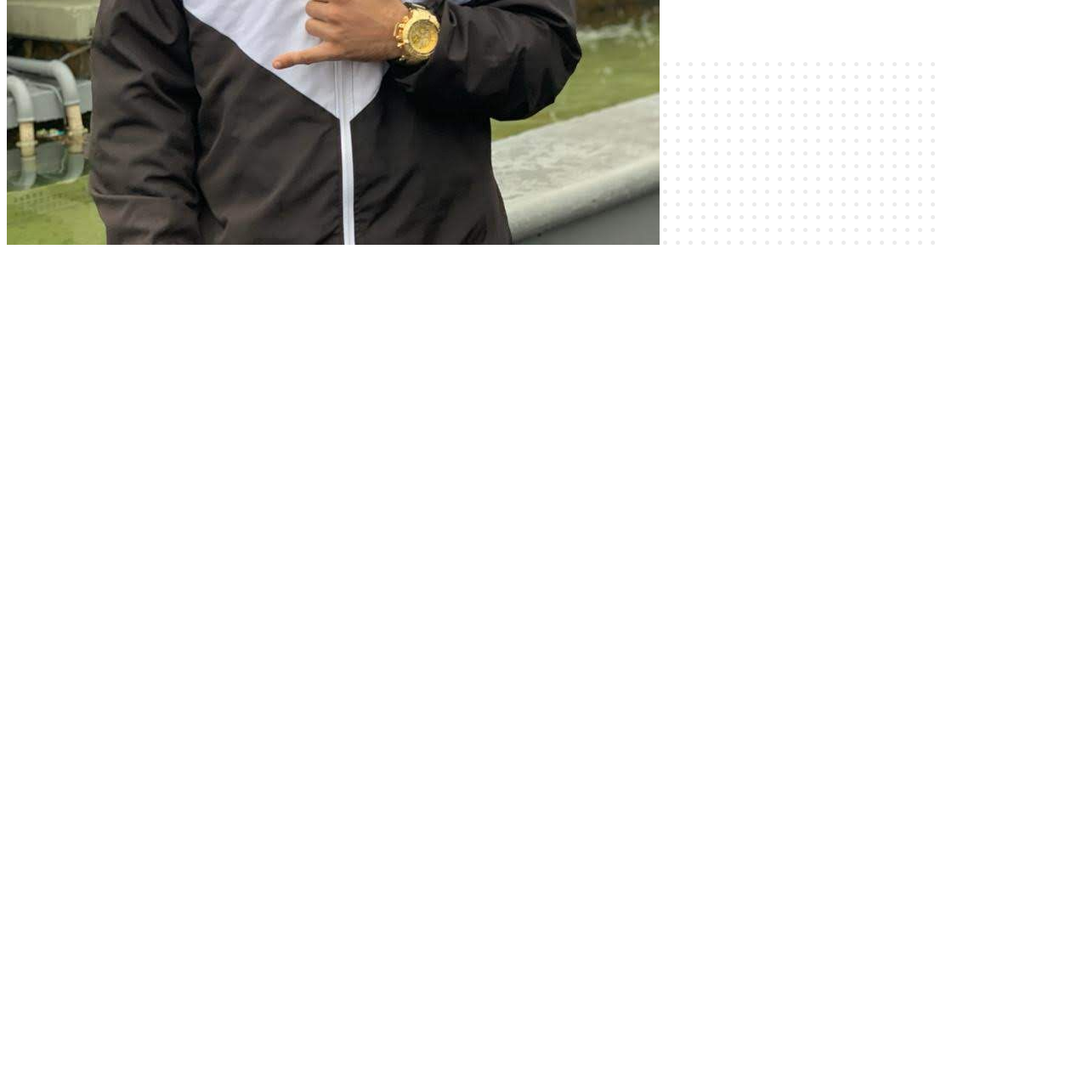
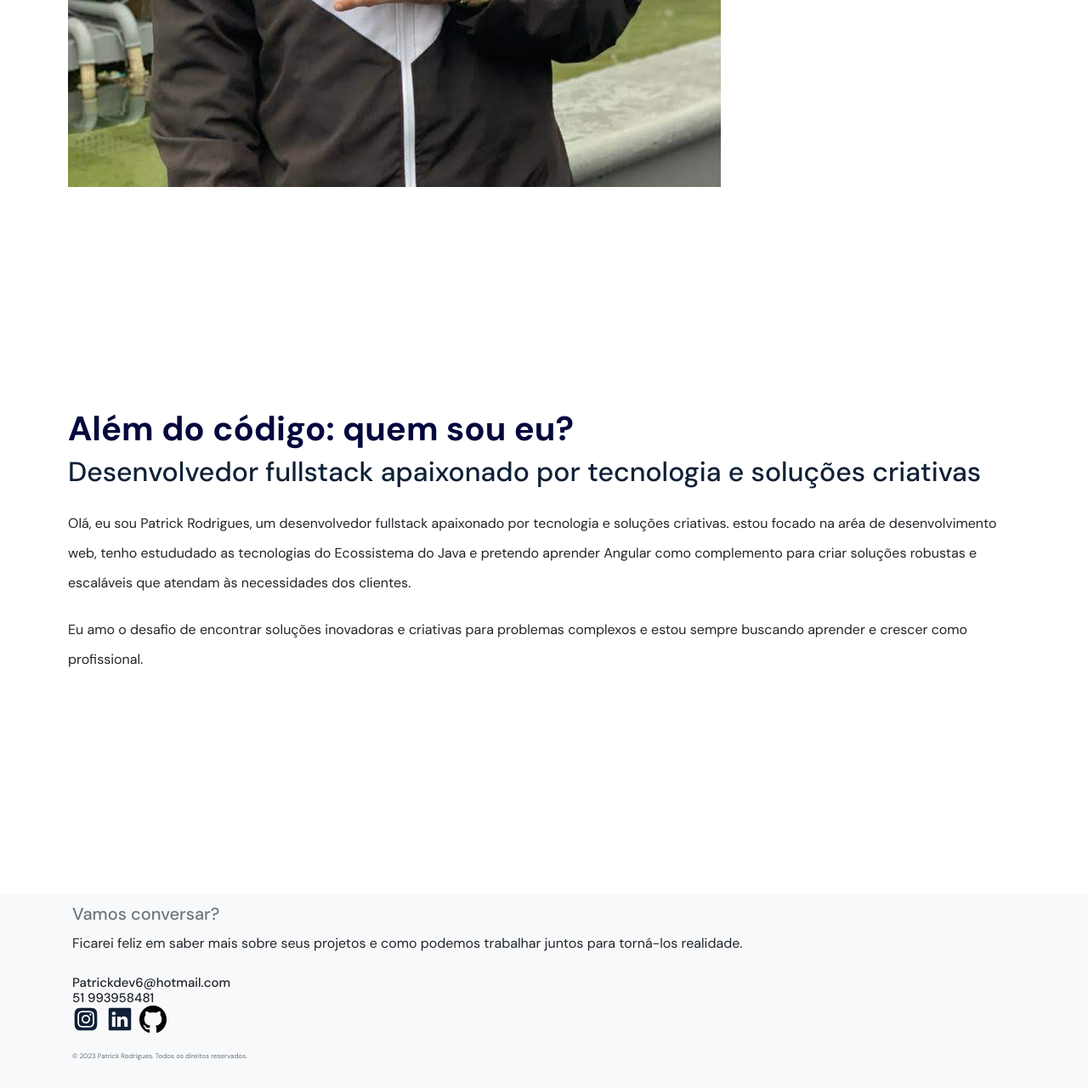
Before and after one commit to Patrickdevbjj/Portfolio, a plain HTML site: page index.html in a window 1280 px wide. Shown: the part 1203-2483 px from the top of the page at 85% size. Before the commit the page ends 1503 px from the top, so only its background shows below. Drawn offline with nearby package versions, Linux system fonts and the light colour scheme.

Commit message:
Modificando as logos e links

```diff
--- a/index.html
+++ b/index.html
@@ -1,14 +1,10 @@
 <!DOCTYPE html>
 <html lang="pt-BR">
   <head>
-    <!-- Meta tags -->
     <meta charset="UTF-8" />
-    <meta http-equiv="X-UA-Compatible" content="IE=edge" />
     <meta name="viewport" content="width=device-width, initial-scale=1.0" />
-    <!-- title -->
     <title>Patrick Portfólio</title>
-    <!-- CSS -->
-    <link rel="stylesheet" href="css/extends.css" />
+    <link rel="stylesheet" href="css/imports.css" />
     <!-- Fonts -->
     <link rel="preconnect" href="https://fonts.googleapis.com" />
     <link rel="preconnect" href="https://fonts.gstatic.com" crossorigin />
@@ -16,13 +12,15 @@
       href="https://fonts.googleapis.com/css2?family=DM+Sans:wght@400;500;700&display=swap"
       rel="stylesheet"
     />
-  </head>
+    <link href="https://stackpath.bootstrapcdn.com/bootstrap/4.3.1/css/bootstrap.min.css" rel="stylesheet">
+
+</head>
   <body>
     <!-- navbar -->
     <nav class="navbar">
       <div class="navbar__content max-width mb-0">
         <a href="/">
-          <img src="assets/logo.svg" alt="Patrick Rodrigues" />
+          <img src="assets/patrick logo.svg" alt="Patrick Rodrigues" />
         </a>
         <ul class="navbar__links">
           <li><a href="#header">Início</a></li>
@@ -63,3 +61,54 @@
         </div>
       </div>
     </header>
+    <!-- Sobre -->
+    <section id="about" class="about max-width">
+        <div class="about__left">
+          <h2 class="secondary-title">Além do código: quem sou eu?</h2>
+          <div class="about__right">
+            <h3 class="tertiary-title mb-m">
+              Desenvolvedor fullstack apaixonado por tecnologia e soluções criativas
+            </h3>
+            <p>
+              Olá, eu sou Patrick Rodrigues, um desenvolvedor fullstack apaixonado por
+              tecnologia e soluções criativas. estou focado na aréa de desenvolvimento web, tenho estududado as tecnologias do Ecossistema do Java
+              e pretendo aprender Angular como complemento para criar soluções robustas e escaláveis que atendam às
+              necessidades dos clientes.
+            </p>
+            <p>
+              Eu amo o desafio de encontrar soluções inovadoras e criativas para
+              problemas complexos e estou sempre buscando aprender e crescer como
+              profissional.
+            </p>
+          </div>
+        </section>
+
+
+
+        <footer class="footer mt-auto py-3 bg-light">
+            <div class="container">
+              <h2 class="text-muted">Vamos conversar?</h2>
+              <p>
+                Ficarei feliz em saber mais sobre seus projetos e como podemos
+                trabalhar juntos para torná-los realidade.
+              </p>
+              <div>
+                <span class="h4">Patrickdev6@hotmail.com</span><br>
+                <span class="h4">51 993958481</span>
+              </div>
+              <ul class="list-inline">
+                <li class="list-inline-item"><a href="#"><img src="assets/instagram.svg" alt="Instagram" /></a></li>
+                <li class="list-inline-item"><a href="https://www.linkedin.com/in/patrick-rodrigues-5b897a281/"><img src="assets/linkedin.svg" alt="Linkedin" /></a></li>
+                <li class="list-inline-item"><a href="https://github.com/Patrickdevbjj"><img src="assets/github-142-svgrepo-com.svg" alt="Github" /></a></li>
+
+            </ul>
+              <p class="text-muted small">
+                © 2023 Patrick Rodrigues. Todos os direitos reservados.
+              </p>
+            </div>
+          </footer>
+
+
+
+        <script src="https://stackpath.bootstrapcdn.com/bootstrap/4.3.1/js/bootstrap.bundle.min.js"></script>
+    </body>
```
Also changed, not shown: assets/facebook.svg (deleted), assets/github-142-svgrepo-com.svg (added), assets/logo.svg (deleted), assets/patrick logo.svg (added).
